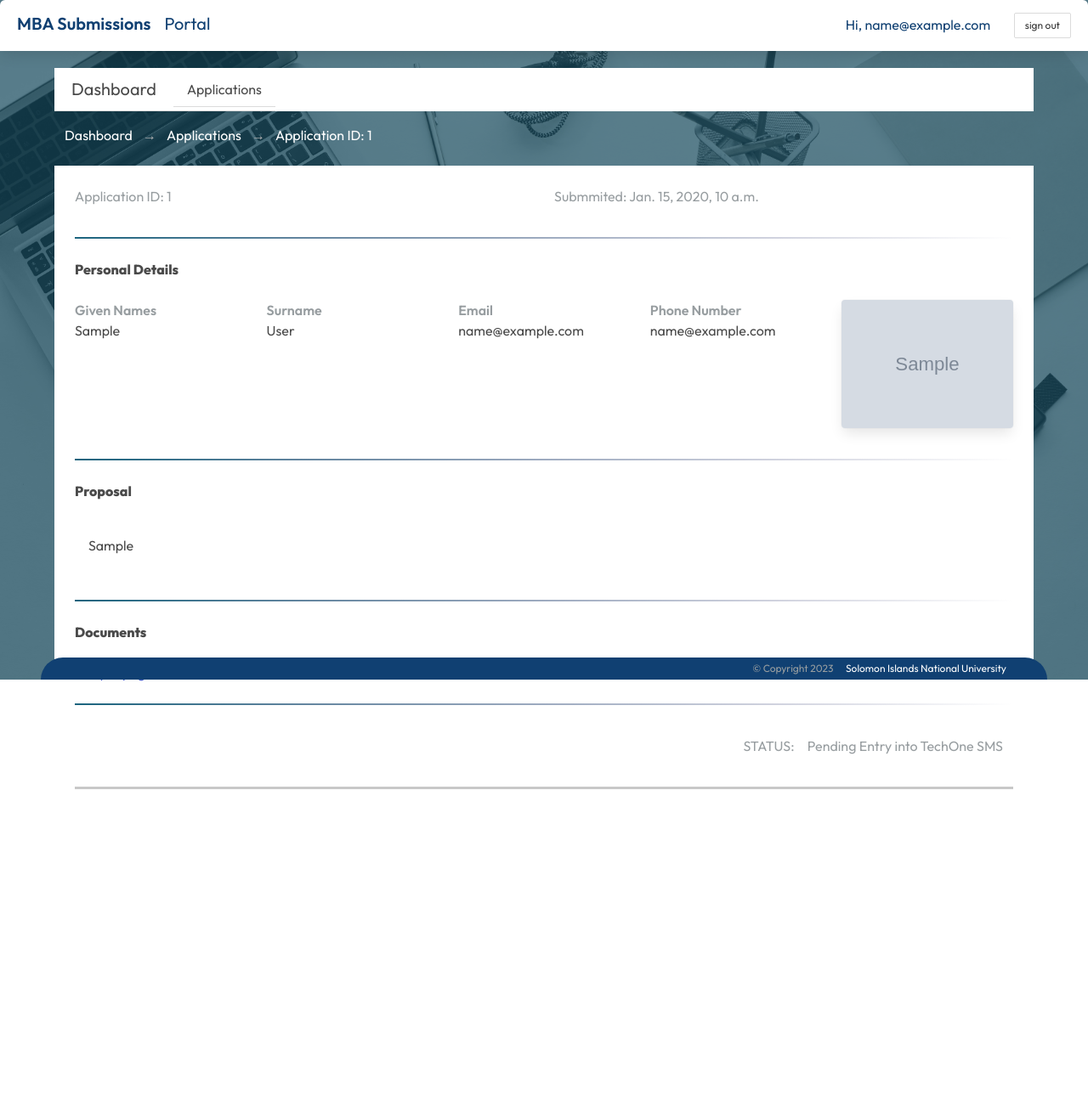
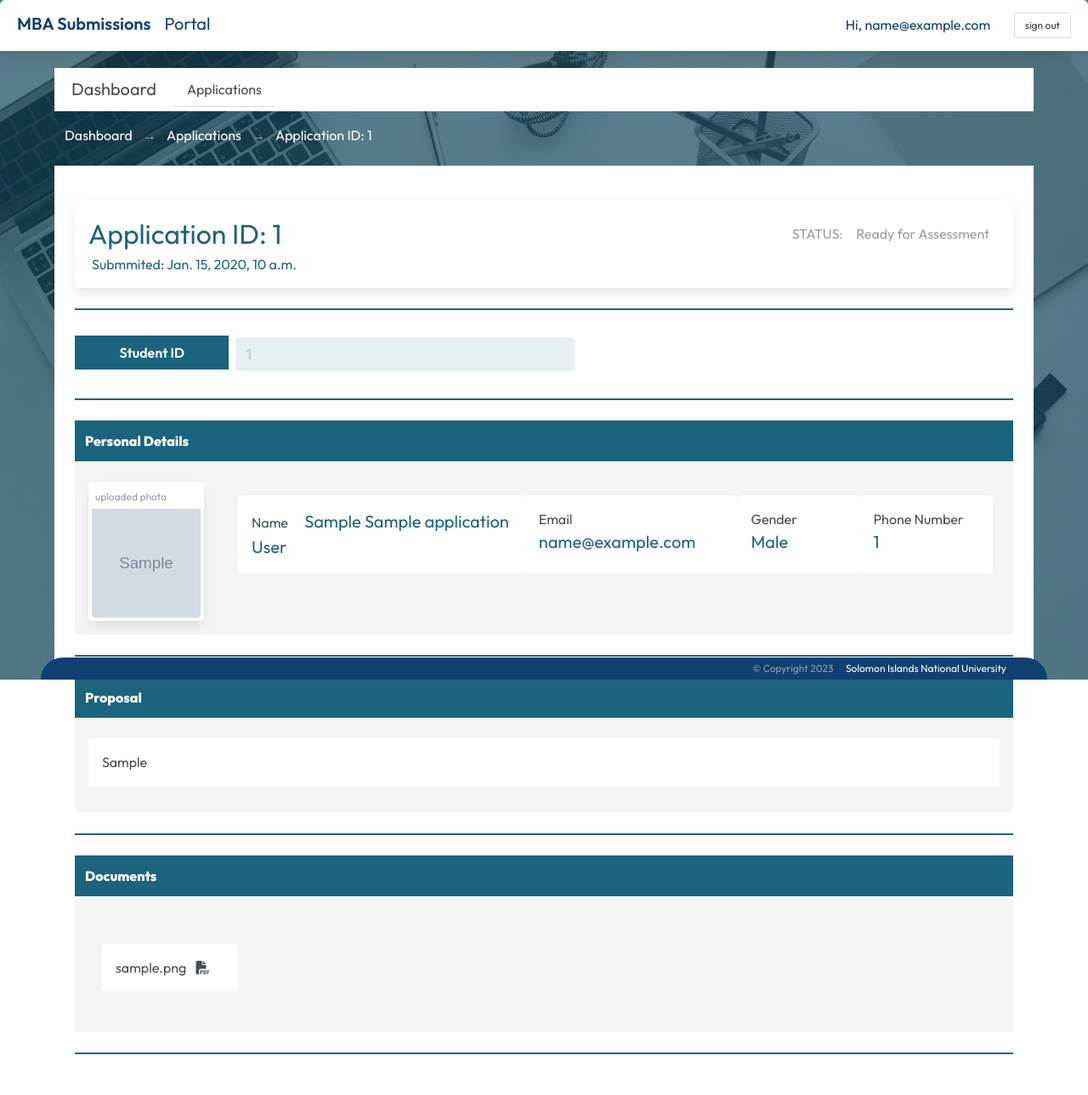
Before and after one commit to b-tupiti/sinu-admission-portal, a Django app: page /dashboard/application/1/ in a window 1280 px wide. Shown: the whole page at 85% size. Before the commit the page ends 929 px from the top, so only its background shows below. Run offline with Django 4.2, Linux system fonts and the light colour scheme; a user stored in the database is signed in; tables that the repository leaves empty hold one stand-in row (values such as "Sample post"); grey boxes marked "Sample" are stand-in pictures; some libraries are stand-ins or nearby versions.

Commit message:
added functionality to insert and save Student ID

```diff
--- a/config/urls.py
+++ b/config/urls.py
@@ -3,7 +3,7 @@ from django.contrib import admin
 from django.urls import path, include
 from django.conf import settings
 from django.conf.urls.static import static
-from users.views import LoginUser, LogoutUser, Dashboard, Applications, ApplicationDetail
+from users.views import LoginUser, LogoutUser, Dashboard, Applications, ApplicationDetail, SaveId
 
 urlpatterns = [
     path('admin/', admin.site.urls),
@@ -15,6 +15,7 @@ urlpatterns = [
     path('dashboard/applications/', Applications, name='applications'),
     path('dashboard/applications/<str:filter>/', Applications, name='applications'),
     path('dashboard/application/<str:pk>/', ApplicationDetail, name='application-detail'),
+    path('dashboard/application/<str:pk>/save-id/', SaveId, name='save-id'),
 ]
 
 if not settings.DEBUG:
--- a/mbasubmission/models.py
+++ b/mbasubmission/models.py
@@ -38,6 +38,8 @@ class Application(models.Model):
     proposal = models.TextField()
     application_state = models.CharField(max_length=40, choices=ApplicationState.choices, default=ApplicationState.PENDING)
 
+    student_id = models.IntegerField(unique=True, blank=True, null=True)
+
     created = models.DateTimeField(auto_now_add=True)
 
     @property
--- a/users/templates/users/application_detail.html
+++ b/users/templates/users/application_detail.html
@@ -1,78 +1,161 @@
 {% extends 'users/dashboard_template.html' %}
 
 {% block dashboard %}
-<div class="p-5">
-    <div class="columns">
-        <div class="column"><span>Application ID:</span> <span>{{application.id}}</span></div>
-        <div class="column"><span>Submmited:</span> <span>{{application.created}}</span></div>
-    </div>
-    <hr>
-    <p class="has-text-weight-bold mb-5">Personal Details</p>
-    <div class="columns">
-        <div class="column">
-            <span class="has-text-weight-semibold">Given Names </span> <br> {{application.first_name}}
+<div class="p-5 has-background-white" >
+
+
+    <div class=" p-4 mt-4 has-background-white panel is-flex is-justify-content-space-between" >
+
+      <div>
+        <div class=" is-size-3 " >
+          <span  style=" color: rgba(27, 100, 126);">Application ID:</span >
+            <span   style=" color: rgba(27, 100, 126);">{{application.id}}</span>
         </div>
 
-        <div class="column">
-            <span class="has-text-weight-semibold"> Surname </span> <br> {{application.last_name}}
+        <div class=" pl-1 pr-1 ">
+          <span style=" color: rgba(27, 100, 126);">Submmited:</span>
+          <span style=" color: rgba(27, 100, 126);">{{application.created}}</span>
         </div>
+      </div>
 
-        <div class="column">
-            <span class="has-text-weight-semibold"> Email </span> <br> {{application.email}}
-        </div>
 
-        <div class="column">
-            <span class="has-text-weight-semibold"> Phone Number </span> <br> {{application.email}}
-        </div>
-
-        <div class="column">
-            <div class="card">
-                <div class="card-image">
-                  <figure class="image is-2by2">
-                    <img src="{{application.photo.url}}" alt="photo">
-                  </figure>
-                </div>
-              </div>
-        </div>
+        {% include 'users/application_status.html' %}
 
     </div>
 
-    <hr>
+    <hr style="background: rgba(27, 100, 126);">
 
-    <p class="has-text-weight-bold mb-5">Proposal</p>
-    <div class="columns">
-        <div class="column">
-            <p class="has-background-white p-4">
-              {{application.proposal}}
-            </p>
+    <div  class="">
+
+      <!-- This block should be in a separate html like application_status.html -->
+
+      {% include 'users/application_id.html' %}
+
+
+
+
+     </div>
+
+     <hr style="background: rgba(27, 100, 126);">
+
+
+    <!-- Personal Details SECTION START -->
+     <section class="has-background-light pb-4 " style="border-radius:5px">
+      <p class="has-text-weight-bold mb-5  p-3" style="background:#1b647e; color: rgb(255, 255, 255);">Personal Details</p>
+
+
+      <section class="is-flex ">
+
+
+        <div class="card has-background-white p-1 ml-4" >
+          <span class="is-size-7 p-1">uploaded photo</span>
+            <div class="card-image mt-1"  style=" border-radius:0px">
+              <figure class=" image is-128x128"  >
+                <img src="{{application.photo.url}}" style="height:100%" alt="photo">
+              </figure>
+            </div>
+          </div>
+
+          <div class="ml-4 p-0 pb-5 pr-5 pl-5 is-flex-grow-1" >
+
+              <div class="is-flex is-justify-content-space-between pt-4">
+
+                <div class="p-4 has-background-white" style="border-radius:5px">
+                  <span class="has-text-weight-normal is-size-6 mr-4" style="color: rgb(67, 78, 82);"> Name </span>
+                  <span class="has-text-weight-normal is-size-5 mr-4" style="color: rgba(27, 100, 126);">   {{application.full_name}}  </span>
+                </div>
+
+              <div class="p-4 has-background-white" style="border-radius:5px">
+                <span class="has-text-weight-normal is-size-6 mr-4" style="color: rgb(67, 78, 82);"> Email </span>
+                <span class="has-text-weight-normal is-size-5 mr-4" style="color: rgba(27, 100, 126);">   {{application.email}}  </span>
+              </div>
+
+
+
+              <div class="p-4 has-background-white" style="border-radius:5px">
+                <span class="has-text-weight-normal is-size-6 mr-4" style="color: rgb(67, 78, 82);"> Gender </span>
+                <span class="has-text-weight-normal is-size-5 mr-4" style="color: rgba(27, 100, 126);">   {{application.gender}}  </span>
+              </div>
+
+                <div class="p-4 has-background-white" style="border-radius:5px">
+                  <span class="has-text-weight-normal is-size-6 mr-4" style="color: rgb(67, 78, 82);"> Phone Number </span>
+                  <span class="has-text-weight-normal is-size-5 mr-4" style="color: rgba(27, 100, 126);">   {{application.phone_number}} </span>
+
+                </div>
+
+
+            </div>
+
         </div>
-    </div>
 
-    <hr>
+      </section>
 
-    <p class="has-text-weight-bold mb-5">Documents</p>
-    <div>
+
+
+
+     </section>
+     <!-- Personal Details SECTION END -->
+
+
+     <hr style="background: rgba(27, 100, 126);">
+
+
+
+     <!-- Proposal  SECTION START -->
+     <section class="has-background-light pb-4 " style="border-radius:5px">
+      <p class="has-text-weight-bold mb-5  p-3" style="background:#1b647e; color: rgb(255, 255, 255);">Proposal</p>
+
+
+      <p class="m-4 p-4 has-background-white">
+        {{application.proposal}}
+      </p>
+
+
+
+
+     </section>
+     <!-- Proposal Section END -->
+
+
+
+
+     <hr style="background: rgba(27, 100, 126);">
+
+     <!-- documents  SECTION START -->
+     <section class="has-background-light pb-4 " style="border-radius:5px">
+      <p class="has-text-weight-bold mb-5  p-3" style="background:#1b647e; color: rgb(255, 255, 255);">Documents</p>
+
+
+      <section class="m-4 p-4 ">
+
+
+
+      <div class="is-flex is-justify-content-space-between pt-4">
 
         {% if documents %}
-          {% for document in documents %}
-          <a href="{{document.file.url}}" target="_blank" >{{document}}<i class="ml-2 fa-solid fa-file-pdf"></i></a>
-          {% endfor %}
-        {% else %}
-          <span>no documents uploaded</span>
-        {%endif%}
+        {% for document in documents %}
+        <div class="p-4 has-background-white" style="border-radius:5px">
+          <a href="{{document.file.url}}" target="_blank" class="has-text-weight-normal is-size-6 mr-4" style="color: rgb(67, 78, 82);"> {{document}} <i class="ml-2 fa-solid fa-file-pdf"></i></a>
+
+        </div>
+        {% endfor %}
+      {% else %}
+      <div class="p-4 " style="border-radius:5px">No documents uploaded</div>
+      {%endif%}
+
+
+
+
 
 
     </div>
-    <hr>
+  </section>
 
 
-    <div class="field is-flex is-flex-direction-row-reverse pb-5" style="border-bottom: 3px solid rgb(200, 200, 200)">
+     </section>
+     <!-- documents Section END -->
 
-
-     {% include 'users/application_status.html' %}
-
-
-    </div>
+     <hr style="background: rgba(27, 100, 126);">
 
 
 </div>
--- /dev/null
+++ b/users/templates/users/application_id.html
@@ -0,0 +1,93 @@
+{% load static %}
+
+{%if application.student_id %}
+
+<div >
+
+
+    <div class="field is-horizontal">
+
+      <div class="field-label is-normal mr-0">
+        <label class="label p-2 m-0" style="background: rgba(27, 100, 126);text-align:center">
+          <span class="has-text-weight-semibold has-text-white ">Student ID </span>
+        </label>
+      </div>
+
+      <div class="field-body p-2 m-0">
+        <div class="field" style="max-width:400px;">
+          <p class="control"  style="max-width:400px;">
+            <input disabled class="input  has-text-dark has-text-weight-bold" style="max-width:400px;background: rgba(27, 100, 126,.1); outline:0" type="text" placeholder="{{application.student_id}}">
+          </p>
+        </div>
+
+      </div>
+
+    </div>
+</div>
+
+{% else %}
+
+
+{% if group == "Student Administration Services (SAS) Department" %}
+<!-- ID FORM -->
+<form method="post" action="{% url 'save-id' application.id %}">
+    {% csrf_token %}
+
+    <div class="field is-horizontal">
+
+      <div class="field-label is-normal mr-0">
+        <label class="label p-2 m-0" style="background: rgba(27, 100, 126);text-align:center">
+          <span class="has-text-weight-semibold has-text-white ">Student ID </span>
+        </label>
+      </div>
+
+      <div class="field-body p-2 m-0">
+        <div class="field" style="max-width:400px;">
+          <p class="control"  style="max-width:400px;">
+            <input id="id-input" name="student_id" class="input is-success has-text-dark has-text-weight-bold" style="max-width:400px;background: rgba(27, 100, 126,.1); outline:0" type="text" placeholder="Enter generated Student ID from TechOne">
+          </p>
+        </div>
+        <div class="field">
+          <p class="control">
+            <button class="input button has-text-weight-bold is-size-5 " type="submit" style="max-width:50px; outline:0; border:1px solid #1b647e"  >
+              <i class="fa-regular fa-floppy-disk " style="color: #1b647e;"></i>
+            </button>
+          </p>
+        </div>
+      </div>
+
+    </div>
+  </form>
+    <!-- ID FORM -->
+{%else%}
+
+<div >
+
+
+    <div class="field is-horizontal">
+
+      <div class="field-label is-normal mr-0">
+        <label class="label p-2 m-0" style="background: rgba(27, 100, 126);text-align:center">
+          <span class="has-text-weight-semibold has-text-white ">Student ID </span>
+        </label>
+      </div>
+
+      <div class="field-body p-2 m-0">
+        <div class="field" style="max-width:400px;">
+          <p class="control"  style="max-width:400px;">
+            <input disabled class="input has-text-dark has-text-weight-bold" style="max-width:400px;background: rgba(27, 100, 126,.1); outline:0" type="text" placeholder="Pending Entry">
+          </p>
+        </div>
+
+      </div>
+
+    </div>
+</div>
+
+{%endif%}
+
+
+{%endif%}
+
+
+<script src="{% static 'users/js/on-change-id-input.js' %}"></script>
--- a/users/templates/users/application_status.html
+++ b/users/templates/users/application_status.html
@@ -4,22 +4,37 @@
 
   {% if group == "Student Administration Services (SAS) Department" %}
 
+    {% if application.student_id %}
       <form class="is-flex" method="post">
         {% csrf_token %}
         <p class="control m-3" >
           <input hidden name="action" value="proceed_to_assessment"  />
-        <button type="submit" class="button is-success">
+          <button id="#proceed-assessment-button"  type="submit" class="button is-success">
             Proceed To Assessment
           </button>
         </p>
+      </form>
+    {% else %}
+      <p class="control m-3">
+        <span class="has-textweight-semibold mr-3 has-text-white has-background-primary p-1 ">Generate Student ID</span>
+      </p>
 
-    </form>
+    {% endif %}
+
+
 
   {% else %}
 
+  {% if application.student_id %}
+  <p class="control m-3">
+    <span class="has-textweight-semibold mr-3">STATUS: </span><span> Ready for Assessment</span>
+  </p>
+  {% else %}
   <p class="control m-3">
     <span class="has-textweight-semibold mr-3">STATUS: </span><span> Pending Entry into TechOne SMS</span>
   </p>
+  {%endif %}
+
 
   {% endif %}
 
--- a/users/views.py
+++ b/users/views.py
@@ -7,6 +7,7 @@ from mbasubmission.utils import get_totals
 from mbasubmission.models import Application, Document
 from .utils import filter_applications, get_group
 from django.db.models import Q
+from django.urls import reverse
 
 def LoginUser(request):
 
@@ -121,6 +122,11 @@ def ApplicationDetail(request, pk):
 
 
 @login_required(login_url="login")
-def proceed_to_assessment(request):
-    if request.method == 'POST':
-        print('hello')
+def SaveId(request, pk):
+    application = Application.objects.get(id=pk)
+    if request.method == "POST":
+       student_id = request.POST.get('student_id')
+       application.student_id = student_id
+       application.save()
+
+    return redirect(reverse('application-detail', args=[pk]))
```
Also changed, not shown: mbasubmission/migrations/0007_application_student_id.py (added). Lines whose indentation alone changed are shown as unchanged.
